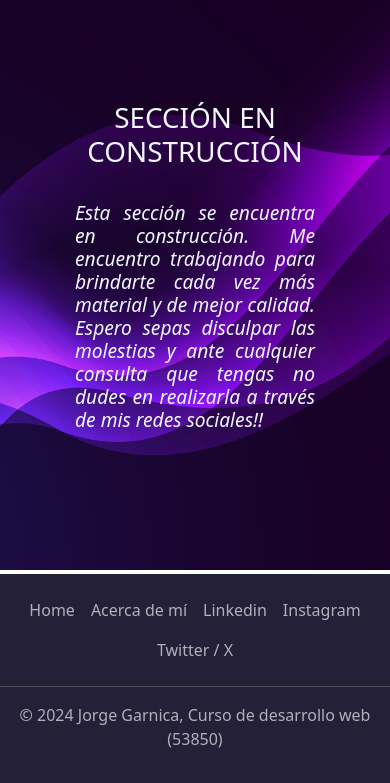
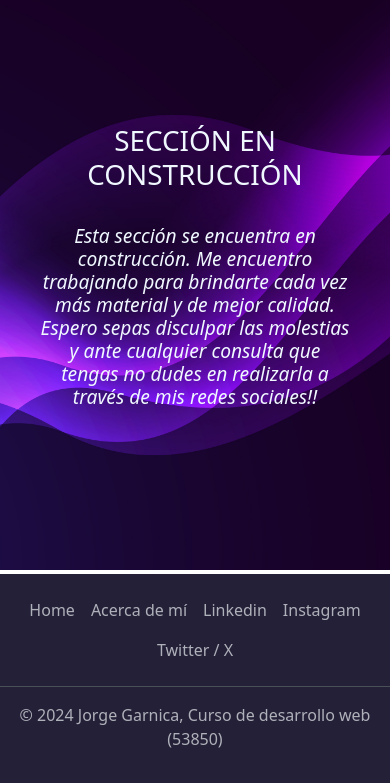
Before and after one commit to JorgeGarnica9/ProyectoFinalDW-JorgeGarnica, a website: page pages/error.html in a window 390 px wide. Shown: the part 63-846 px from the top of the page. Drawn offline with nearby package versions, Linux system fonts and the light colour scheme.

Commit message:
Proyecto final 1.3

```diff
--- a/scss/layouts/_index.scss
+++ b/scss/layouts/_index.scss
@@ -42,6 +42,7 @@
     align-items: center;
     justify-content: center;
     height: 100%;
+    padding: 15px;
   }
   h1,
   p {
@@ -68,7 +69,7 @@
       font-style: italic;
 
       @media (max-width: 768px) {
-        text-align: justify;
+        text-align: center;
       }
     }
   }
```
Also changed, not shown: css/style.css, 1 other file.
